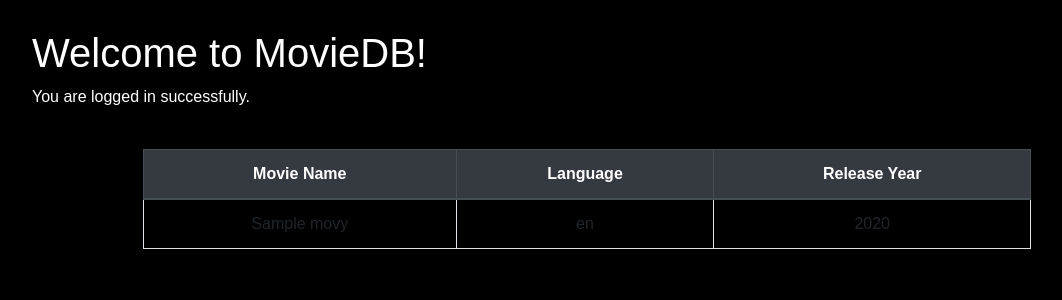
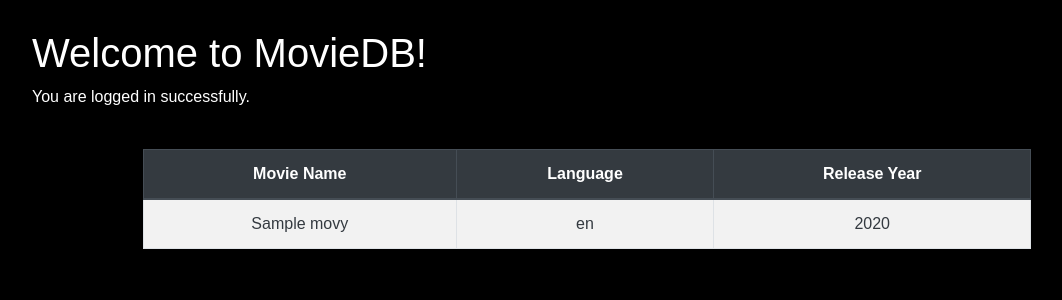
Before and after one commit to HrickRomit/Movie_Streaming_app, a PHP site: page /index.php in a window 1280 px wide. Shown: the part 131-431 px from the top of the page, without its empty margins (53-1115 px from the left). Run offline with PHP 8.4, Linux system fonts and the light colour scheme; the visitor is signed in with stand-in values (Sample User, id 1); tables that the repository leaves empty or names only in its code hold one stand-in row (values such as "Sample post").

Commit message:
Update index.php

```diff
--- a/pages/index.php
+++ b/pages/index.php
@@ -23,10 +23,13 @@ include '../config/db.php'; // Adjust path as needed
 $sql = "SELECT MovieName, MovieLanguage, ReleaseYear FROM movies";
 $result = $conn->query($sql);
 
+
+
 if ($result->num_rows > 0) {
     // Start Bootstrap-styled table, with padding/margin for spacing
+
     echo '<div class="container" style="margin-top:40px;">';
-    echo '<table class="table table-bordered table-striped" style="margin:auto; width:80%;">';
+    echo '<table class="table table-bordered table-striped bg-white text-dark" style="margin:auto; width:80%;">';
     echo '<thead class="thead-dark"><tr>
             <th style="text-align:center;">Movie Name</th>
             <th style="text-align:center;">Language</th>
```
